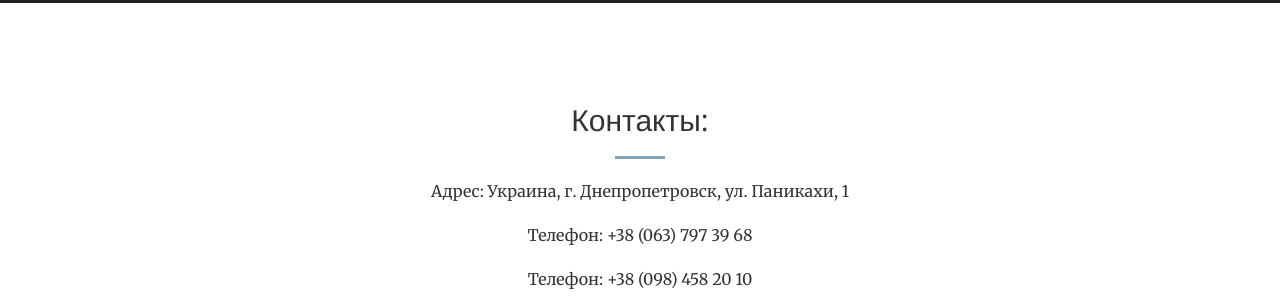
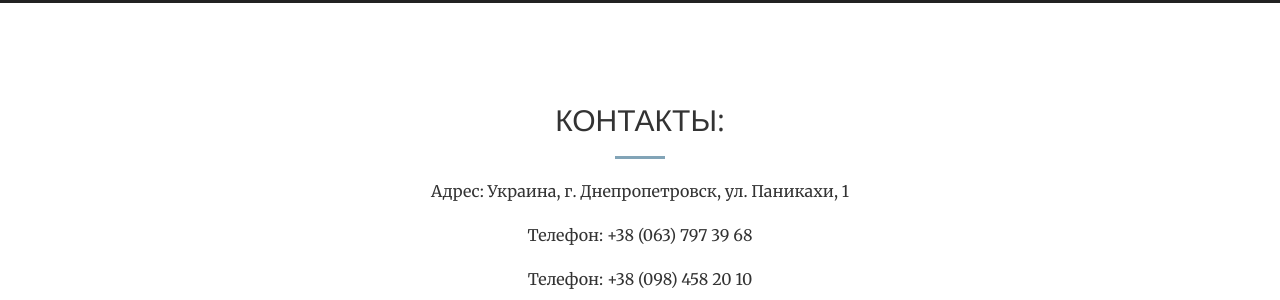
Before and after one commit to Magnum800/e-motors, a Jekyll site: the page built from index.html, in a window 1280 px wide and 900 px high, scrolled down 2091 px. Shown: the part 389-689 px from the top of the window. Built offline with Jekyll 4.4.1, drawn with Linux system fonts in a browser that asks for light colours.

Commit message:
Update contact.html

```diff
--- a/_includes/contact.html
+++ b/_includes/contact.html
@@ -2,7 +2,7 @@
     <div class="container">
         <div class="row">
             <div class="col-lg-8 col-lg-offset-2 text-center">
-                <h2 class="section-heading">Контакты:</h2>
+                <h2 class="section-heading">КОНТАКТЫ:</h2>
                 <hr class="primary">
                 <p>Адрес: Украина, г. Днепропетровск, ул. Паникахи, 1 </p>
                 <p>Телефон: +38 (063) 797 39 68</p>
```
